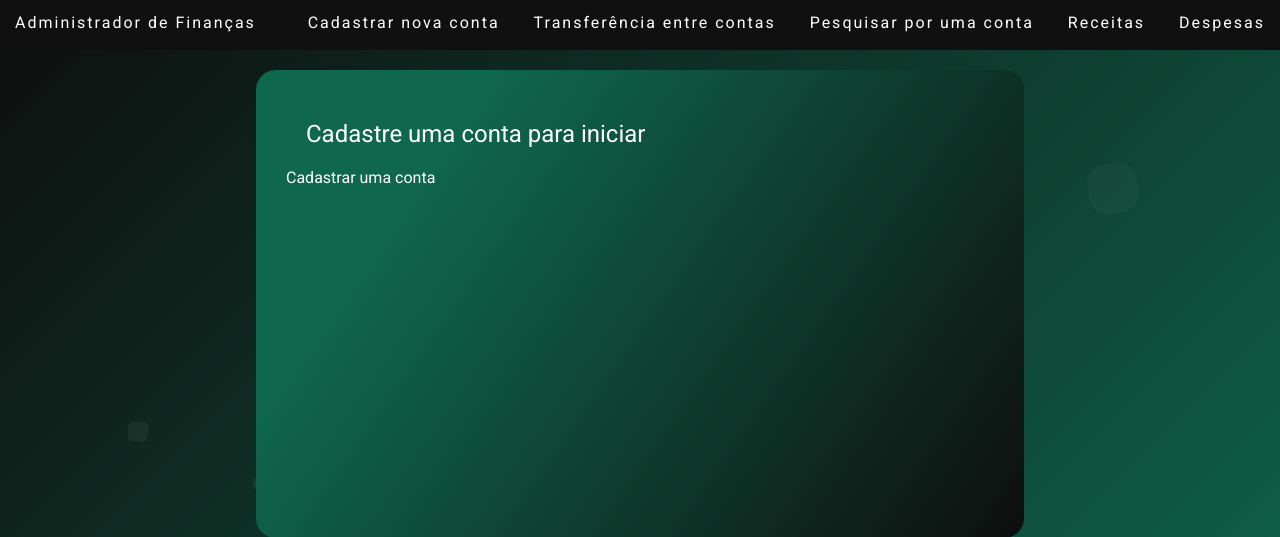
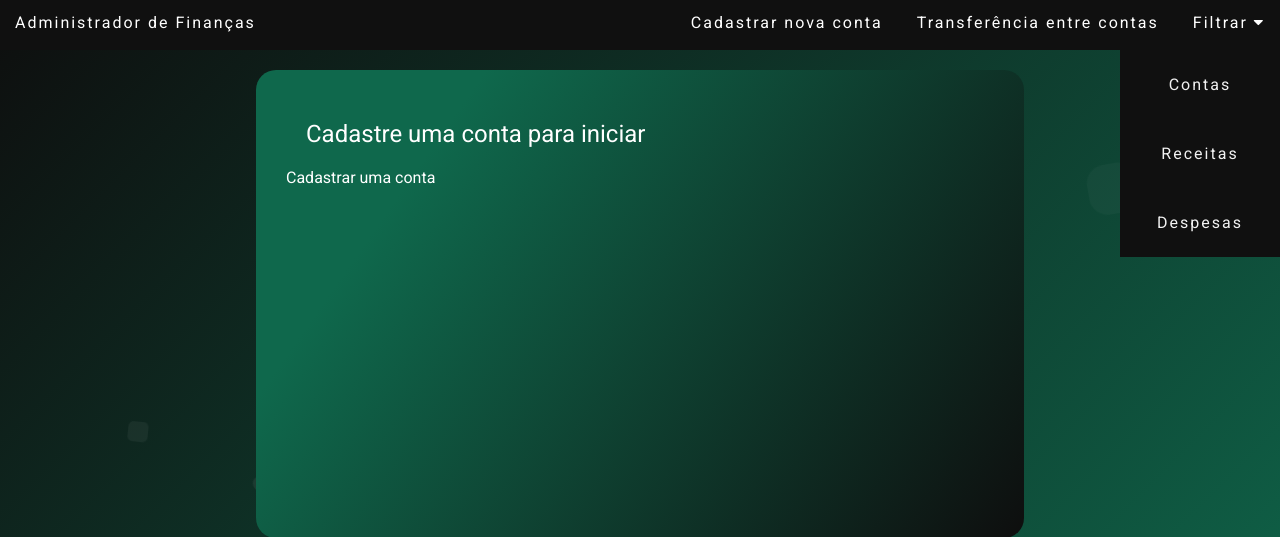
Before and after one commit to victorhostert/DesafioPubFuture, a Django app: page / in a window 1280 px wide, after a click on "Filtrar". Shown: the top 537 px of the page. Run offline with Django 4.2, Linux system fonts and the light colour scheme; data that the repository does not hold is empty; some libraries are stand-ins or nearby versions.

Commit message:
feat: inclusão de dropdown no base.html para filtros

```diff
--- a/static/styles.css
+++ b/static/styles.css
@@ -56,10 +56,12 @@ button:hover{
     align-content: center;
     background-color: var(--cor-header-footer);
 }
-.header a:hover{
+.header a:hover,
+.dropbtn:hover{
     border-bottom: 1px solid #f3f3f3;
 }
-.header a{
+.header a,
+.dropbtn{
     padding: 10px;
     min-height: 100%;
     letter-spacing: 2px;
@@ -69,6 +71,33 @@ button:hover{
 .header *{
     display: inline-block;
     list-style-type: none;
+}
+.dropdown-content {
+    display: none;
+    position: absolute;
+    right: 0;
+    top: 50px;
+    background-color: var(--cor-header-footer);
+    min-width: 160px;
+    z-index: 1;
+}
+.dropdown-content li {
+    float: none;
+    color: #f2f2f2;
+    padding: 12px 16px;
+    text-decoration: none;
+    display: block;
+    text-align: center;
+}
+.dropbtn{
+    cursor: pointer;
+}
+
+.show {
+    display: block;
+}
+.links_nav{
+    overflow: hidden;
 }
 .wrapper_main{
     min-height: calc(100vh - 80px);
--- a/templates/base.html
+++ b/templates/base.html
@@ -6,6 +6,7 @@
     <meta name="viewport" content="width=device-width, initial-scale=1.0">
     <link rel="stylesheet" href="{% static 'styles.css' %}">
     <link rel="icon" href="https://freepngimg.com/thumb/money/64045-money-symbol-dollar-sign-green-transparent-icon.png">
+    <link rel="stylesheet" href="https://cdnjs.cloudflare.com/ajax/libs/font-awesome/4.7.0/css/font-awesome.min.css">
     <script src="https://code.jquery.com/jquery-3.2.1.slim.min.js"></script>
     <script src="https://cdnjs.cloudflare.com/ajax/libs/jquery.mask/1.14.15/jquery.mask.min.js"></script>
     <title>{% block 'titulo' %}{% endblock %}</title>
@@ -20,9 +21,14 @@
             <ul>
                 <li><a href="{% url 'contas:cadastrar' %}">Cadastrar nova conta</a></li>
                 <li><a href="{% url 'contas:transferencia' %}">Transferência entre contas</a></li>
-                <li><a href="{% url 'contas:filtrar' %}">Pesquisar por uma conta</a></li>
-                <li><a href="#">Receitas</a></li>
-                <li><a href="#">Despesas</a></li>
+                <li class="dropbtn" onclick="myFunction()">Filtrar
+                    <i class="fa fa-caret-down"></i>
+                </li>
+                <div class="dropdown-content" id="dropdown_list">
+                    <li><a href="{% url 'contas:filtrar' %}">Contas</a></li>
+                    <li><a href="#">Receitas</a></li>
+                    <li><a href="#">Despesas</a></li>
+                </div>
             </ul>
         </nav>
     </header>
@@ -53,5 +59,23 @@
                 <li></li>
         </ul>
     </div >
+
+<script>
+    /* When the user clicks on the button,
+toggle between hiding and showing the dropdown content */
+function myFunction() {
+  document.getElementById("dropdown_list").classList.toggle("show");
+}
+
+// Close the dropdown if the user clicks outside of it
+window.onclick = function(e) {
+  if (!e.target.matches('.dropbtn')) {
+  var myDropdown = document.getElementById("myDropdown");
+    if (myDropdown.classList.contains('show')) {
+      myDropdown.classList.remove('show');
+    }
+  }
+}
+</script>
 </body>
 </html>
```
